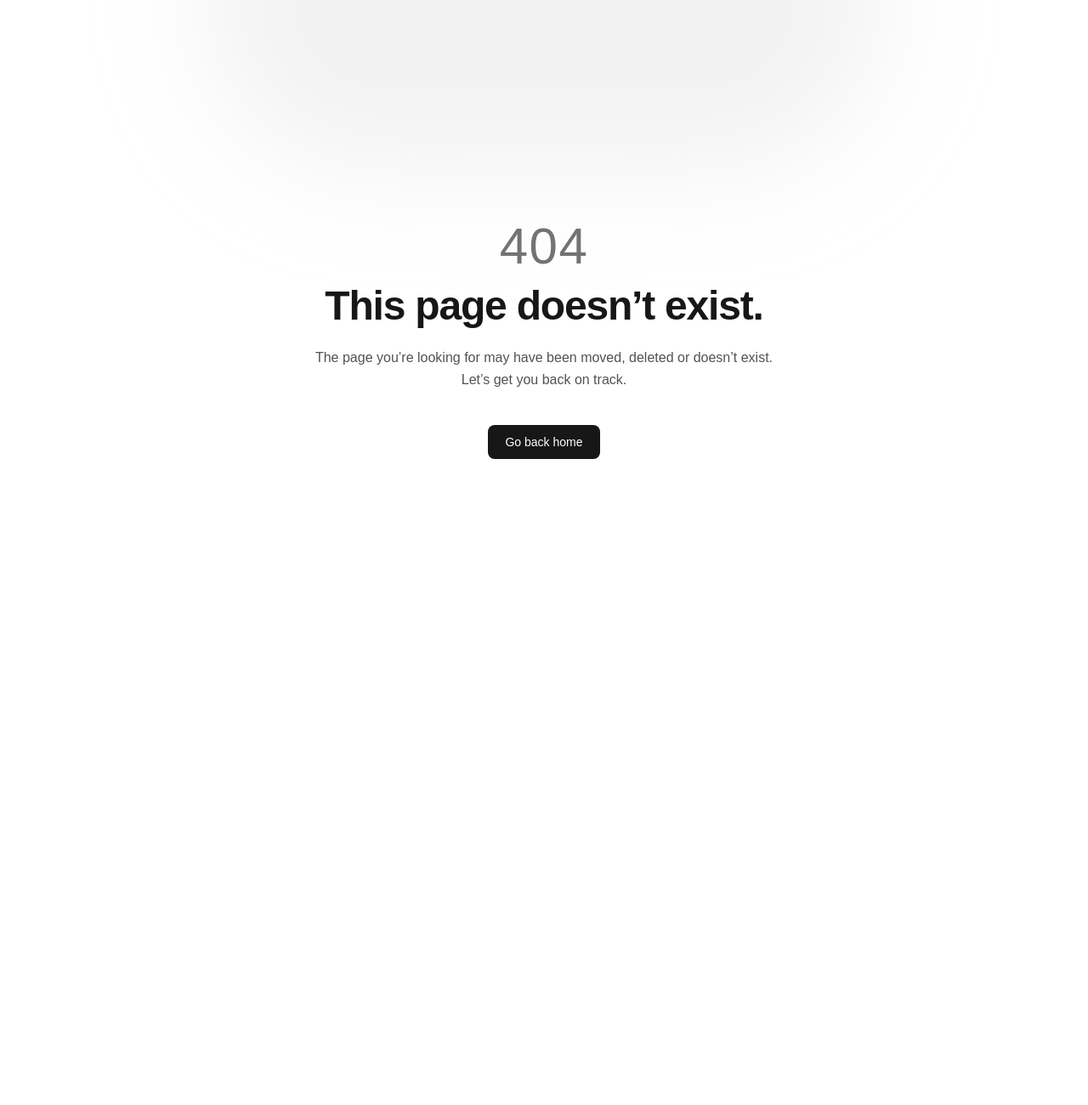
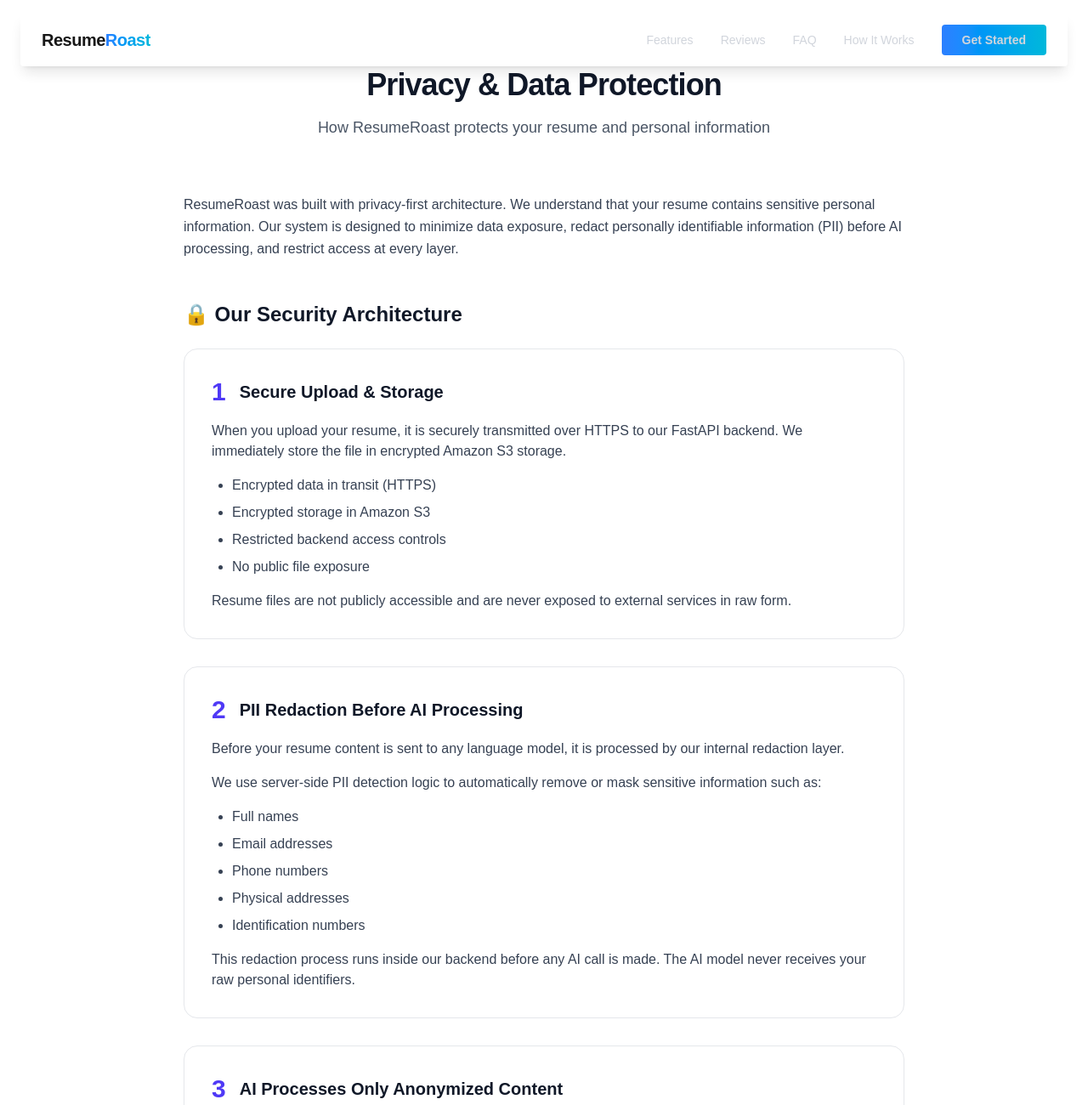
Before and after one commit to subhani-syed/ResumeRoast, a Next.js app in the folder frontend/: page /privacy in a window 1280 px wide. Before the commit this address had no page. Shown: the top 1300 px of the page at 85% size. Before the commit the page ends 800 px from the top, so only its background shows below. Built offline with nearby package versions, Linux system fonts and the light colour scheme.

Commit message:
feat: add privacy page describing data protection

```diff
--- /dev/null
+++ b/frontend/src/app/(public)/privacy/page.js
@@ -0,0 +1,216 @@
+import Link from "next/link";
+export default function PrivacyPage() {
+  return (
+    <>
+      <header className="fixed top-0 w-full z-50">
+        <div className="max-w-7xl mx-auto px-6 py-4">
+          <div className="flex items-center justify-between rounded border border-white/10 bg-white/5 backdrop-blur-xl shadow-lg px-6 py-3">
+            <Link href="/" className="text-xl font-bold tracking-tight">
+              Resume
+              <span className="bg-linear-to-r from-blue-500 to-cyan-500 bg-clip-text text-transparent">
+                Roast
+              </span>
+            </Link>
+            <nav className="hidden md:flex items-center gap-8 text-sm text-gray-300">
+              <Link href="/#features" className="hover:text-white transition">
+                Features
+              </Link>
+              <Link href="/#reviews" className="hover:text-white transition">
+                Reviews
+              </Link>
+              <Link href="/#faq" className="hover:text-white transition">
+                FAQ
+              </Link>
+              <Link href="/privacy" className="hover:text-white transition">
+                How It Works
+              </Link>
+              <Link
+                href="/home"
+                className="px-6 py-2 rounded bg-linear-to-r from-blue-500 to-cyan-500 text-sm font-semibold hover:opacity-90 transition"
+              >
+                Get Started
+              </Link>
+            </nav>
+          </div>
+        </div>
+      </header>
+      <main className="min-h-screen bg-white dark:bg-black text-gray-900 dark:text-gray-100">
+        <div className="max-w-4xl mx-auto px-6 py-20">
+          <div className="text-center mb-16">
+            <h1 className="text-4xl font-bold tracking-tight mb-4">
+              Privacy & Data Protection
+            </h1>
+            <p className="text-lg text-gray-600 dark:text-gray-400">
+              How ResumeRoast protects your resume and personal information
+            </p>
+          </div>
+
+          <p className="text-gray-700 dark:text-gray-300 leading-relaxed mb-12">
+            ResumeRoast was built with privacy-first architecture. We understand
+            that your resume contains sensitive personal information. Our system
+            is designed to minimize data exposure, redact personally
+            identifiable information (PII) before AI processing, and restrict
+            access at every layer.
+          </p>
+
+          <section className="mb-16">
+            <h2 className="text-2xl font-semibold mb-6">
+              🔒 Our Security Architecture
+            </h2>
+
+            <div className="space-y-8">
+              <div className="border border-gray-200 dark:border-gray-800 rounded-2xl p-8">
+                <div className="flex items-center gap-4 mb-4">
+                  <div className="text-3xl font-bold text-indigo-600 dark:text-indigo-400">
+                    1
+                  </div>
+                  <h3 className="text-xl font-semibold">
+                    Secure Upload & Storage
+                  </h3>
+                </div>
+
+                <p className="text-gray-700 dark:text-gray-300 mb-4">
+                  When you upload your resume, it is securely transmitted over
+                  HTTPS to our FastAPI backend. We immediately store the file in
+                  encrypted Amazon S3 storage.
+                </p>
+
+                <ul className="list-disc pl-6 space-y-2 text-gray-700 dark:text-gray-300">
+                  <li>Encrypted data in transit (HTTPS)</li>
+                  <li>Encrypted storage in Amazon S3</li>
+                  <li>Restricted backend access controls</li>
+                  <li>No public file exposure</li>
+                </ul>
+
+                <p className="mt-4 text-gray-700 dark:text-gray-300">
+                  Resume files are not publicly accessible and are never exposed
+                  to external services in raw form.
+                </p>
+              </div>
+
+              <div className="border border-gray-200 dark:border-gray-800 rounded-2xl p-8">
+                <div className="flex items-center gap-4 mb-4">
+                  <div className="text-3xl font-bold text-indigo-600 dark:text-indigo-400">
+                    2
+                  </div>
+                  <h3 className="text-xl font-semibold">
+                    PII Redaction Before AI Processing
+                  </h3>
+                </div>
+
+                <p className="text-gray-700 dark:text-gray-300 mb-4">
+                  Before your resume content is sent to any language model, it
+                  is processed by our internal redaction layer.
+                </p>
+
+                <p className="text-gray-700 dark:text-gray-300 mb-4">
+                  We use server-side PII detection logic to automatically remove
+                  or mask sensitive information such as:
+                </p>
+
+                <ul className="list-disc pl-6 space-y-2 text-gray-700 dark:text-gray-300">
+                  <li>Full names</li>
+                  <li>Email addresses</li>
+                  <li>Phone numbers</li>
+                  <li>Physical addresses</li>
+                  <li>Identification numbers</li>
+                </ul>
+
+                <p className="mt-4 text-gray-700 dark:text-gray-300">
+                  This redaction process runs inside our backend before any AI
+                  call is made. The AI model never receives your raw personal
+                  identifiers.
+                </p>
+              </div>
+
+              <div className="border border-gray-200 dark:border-gray-800 rounded-2xl p-8">
+                <div className="flex items-center gap-4 mb-4">
+                  <div className="text-3xl font-bold text-indigo-600 dark:text-indigo-400">
+                    3
+                  </div>
+                  <h3 className="text-xl font-semibold">
+                    AI Processes Only Anonymized Content
+                  </h3>
+                </div>
+
+                <p className="text-gray-700 dark:text-gray-300 mb-4">
+                  The AI model receives only the redacted version of your
+                  resume.
+                </p>
+
+                <ul className="list-disc pl-6 space-y-2 text-gray-700 dark:text-gray-300">
+                  <li>Job responsibilities and achievements</li>
+                  <li>Skills and technical competencies</li>
+                  <li>Education details (without identifiers)</li>
+                  <li>Project descriptions</li>
+                  <li>Resume structure and formatting</li>
+                </ul>
+
+                <p className="mt-4 text-gray-700 dark:text-gray-300">
+                  This allows us to generate high-quality feedback while
+                  minimizing exposure of sensitive data.
+                </p>
+              </div>
+            </div>
+          </section>
+
+          <section className="mb-16">
+            <h2 className="text-2xl font-semibold mb-6">
+              🛡 Infrastructure & Access Controls
+            </h2>
+
+            <ul className="space-y-4 text-gray-700 dark:text-gray-300">
+              <li>• Server-side processing using FastAPI</li>
+              <li>• Rate limiting using Redis to prevent abuse</li>
+              <li>• Structured metadata storage in PostgreSQL</li>
+              <li>• No selling or sharing of user data</li>
+              <li>• Limited administrative access</li>
+            </ul>
+          </section>
+
+          <section className="mb-16">
+            <h2 className="text-2xl font-semibold mb-8">Why This Matters</h2>
+
+            <div className="grid md:grid-cols-2 gap-8">
+              <div className="border border-green-200 dark:border-green-800 rounded-2xl p-6">
+                <h3 className="text-green-600 dark:text-green-400 font-semibold mb-4">
+                  ✅ What ResumeRoast Does
+                </h3>
+                <ul className="space-y-2 text-gray-700 dark:text-gray-300">
+                  <li>• Redacts PII before AI processing</li>
+                  <li>• Encrypts files in storage</li>
+                  <li>• Restricts backend access</li>
+                  <li>• Minimizes raw data exposure</li>
+                </ul>
+              </div>
+
+              <div className="border border-red-200 dark:border-red-800 rounded-2xl p-6">
+                <h3 className="text-red-600 dark:text-red-400 font-semibold mb-4">
+                  ❌ What Many Tools Do
+                </h3>
+                <ul className="space-y-2 text-gray-700 dark:text-gray-300">
+                  <li>• Send raw resumes directly to AI APIs</li>
+                  <li>• Store unredacted personal data</li>
+                  <li>• Lack clear access controls</li>
+                  <li>• Provide no transparency about data flow</li>
+                </ul>
+              </div>
+            </div>
+          </section>
+
+          <section>
+            <h2 className="text-2xl font-semibold mb-6">Our Commitment</h2>
+
+            <p className="text-gray-700 dark:text-gray-300 leading-relaxed">
+              ResumeRoast is built with a privacy-first mindset. While no
+              internet system can claim absolute security, we intentionally
+              designed our architecture to minimize data exposure, redact
+              personal information before AI processing, and restrict access to
+              sensitive content.
+            </p>
+          </section>
+        </div>
+      </main>
+    </>
+  );
+}
```
